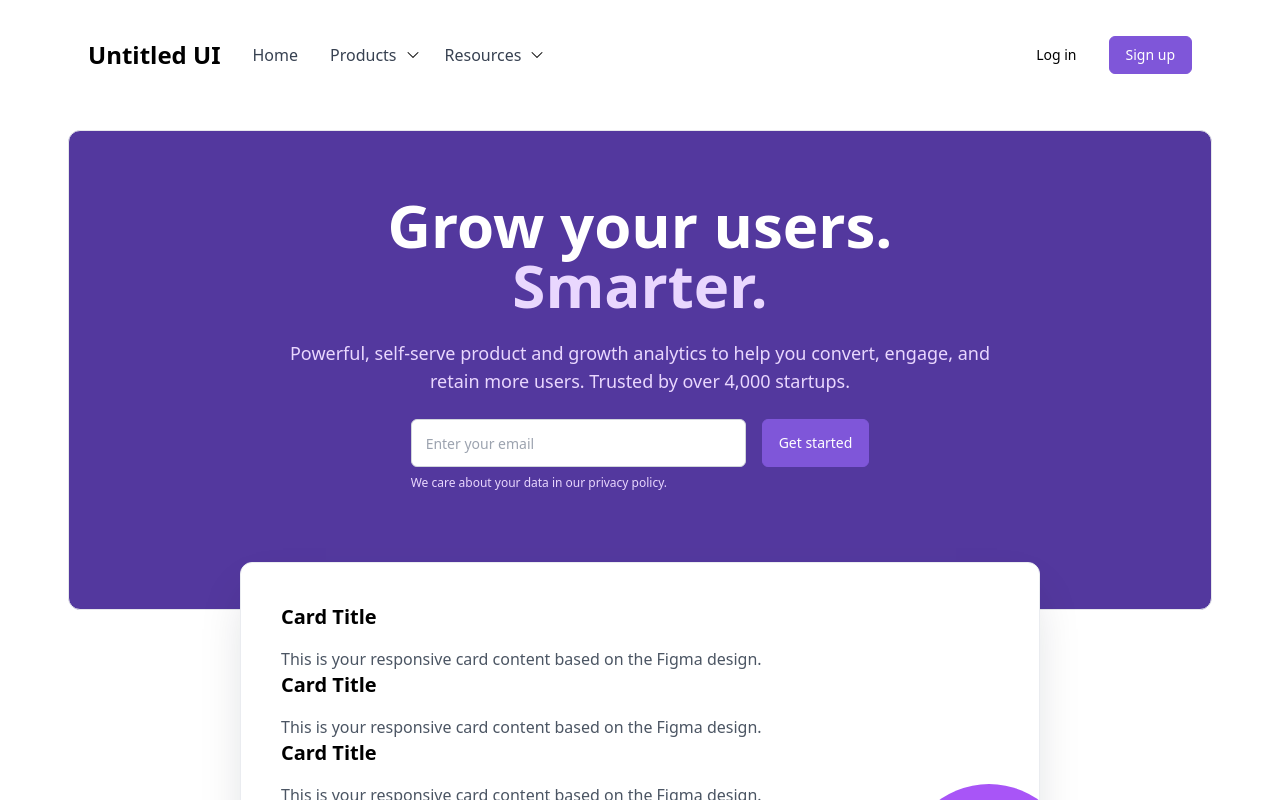
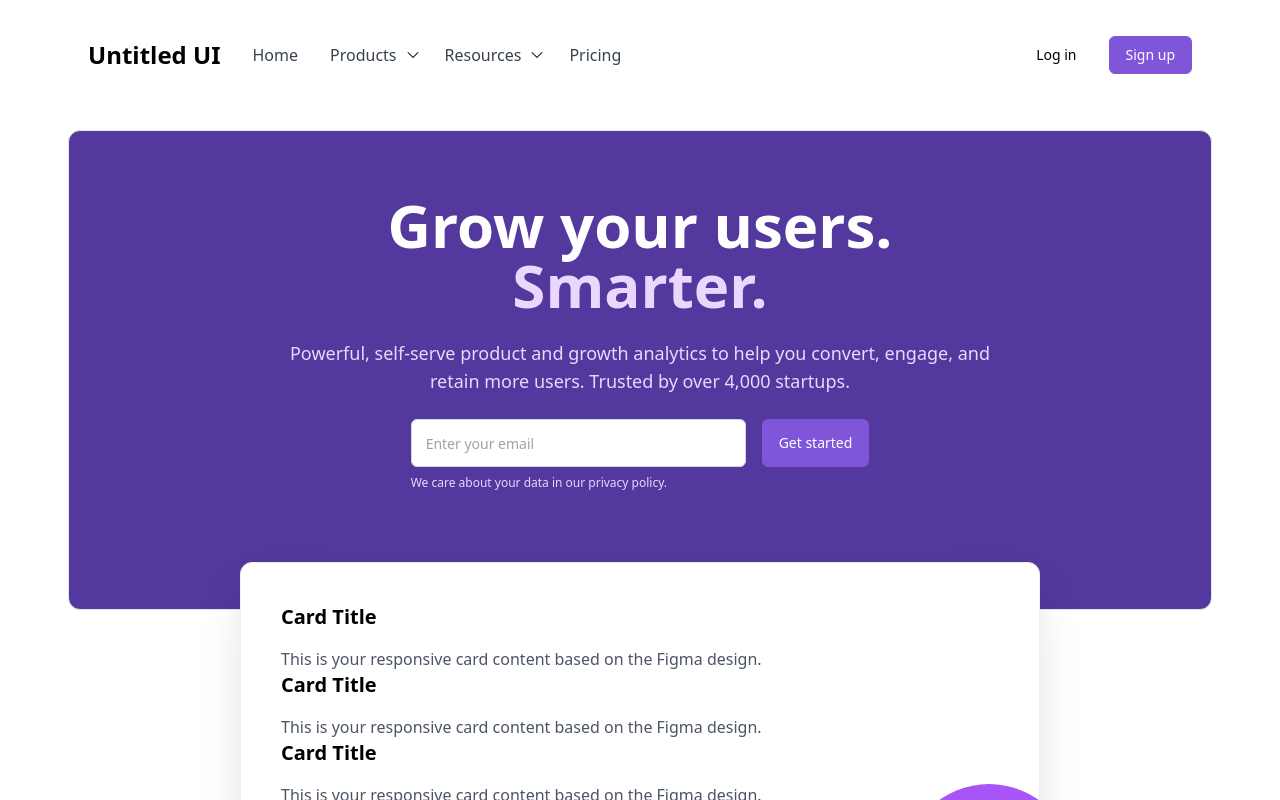
Before and after one commit to SantiagoJDG/avila-tek-web, a Next.js app: page / in a window 1280 px wide. Shown: the top 800 px of the page. Built offline with nearby package versions, Linux system fonts and the light colour scheme.

Commit message:
add integration tools module

```diff
--- a/src/app/page.tsx
+++ b/src/app/page.tsx
@@ -1,9 +1,11 @@
 import { PrincipalCard } from "@/components/Home/PrincipalCard";
+import { IntegrationTools } from "@/components/Home/IntegrationTools";
 
 export default function Home() {
   return (
     <>
-    <PrincipalCard/>
+      <PrincipalCard />
+      <IntegrationTools/>
     </>
   );
 }
--- a/src/components/shared/Header/Header.tsx
+++ b/src/components/shared/Header/Header.tsx
@@ -16,7 +16,7 @@ export const Header = () => {
       href: '#',
       icon: <ChevronDownIcon className="h-4 w-4" />,
     },
-    { name: '', href: '#' },
+    { name: 'Pricing', href: '#' },
   ];
 
   return (
@@ -31,7 +31,7 @@ export const Header = () => {
           {navigation.map((option, index) => (
             <div key={index} className="flex items-center gap-2">
               <a
-                className="text-base leading-6 font-inter text-gray-700 hover:text-gray-900 transition"
+                className="text-base leading-6 font-inter bold text-gray-700 hover:text-gray-900 transition"
                 href={option.href}
               >
                 {option.name}
```
